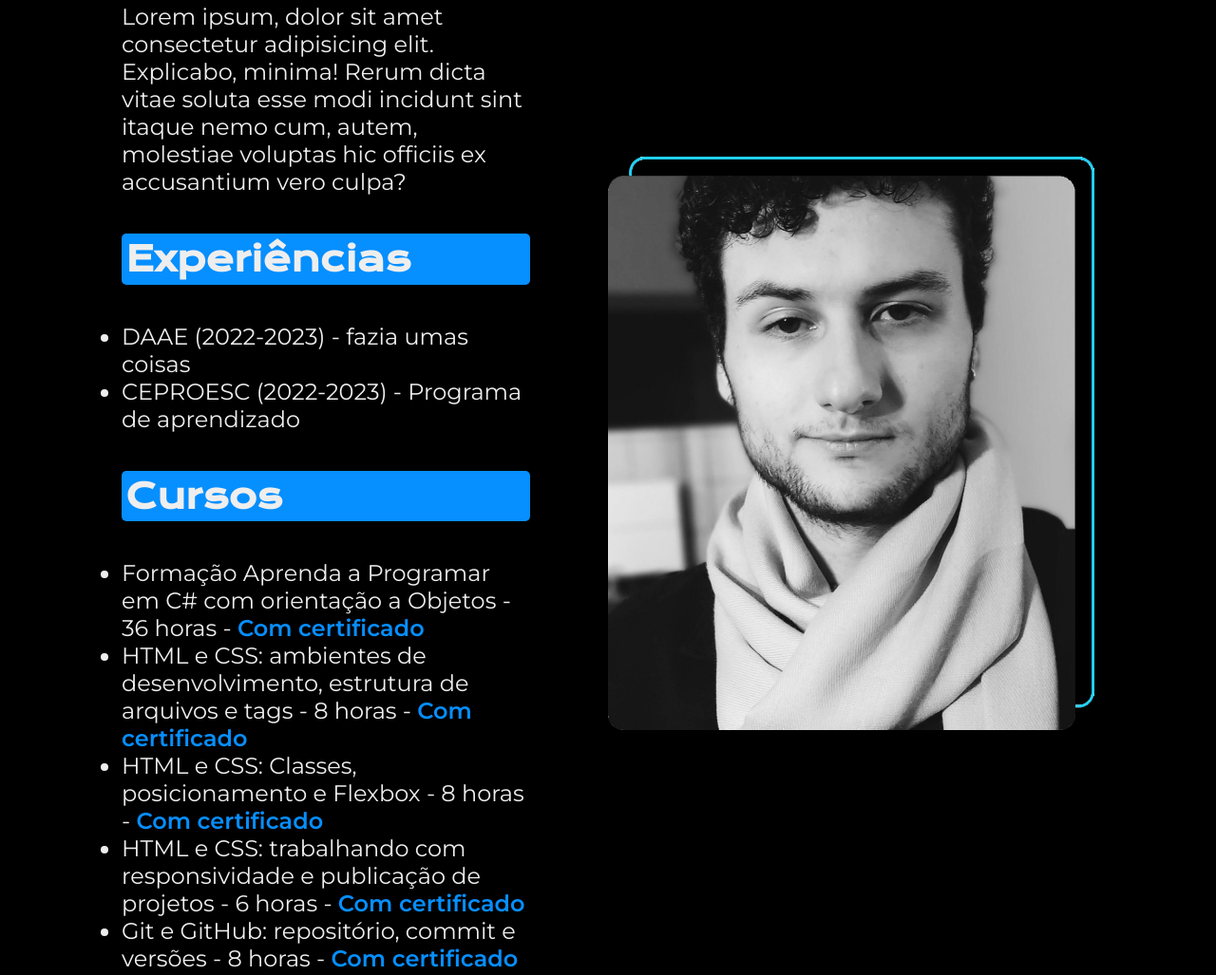
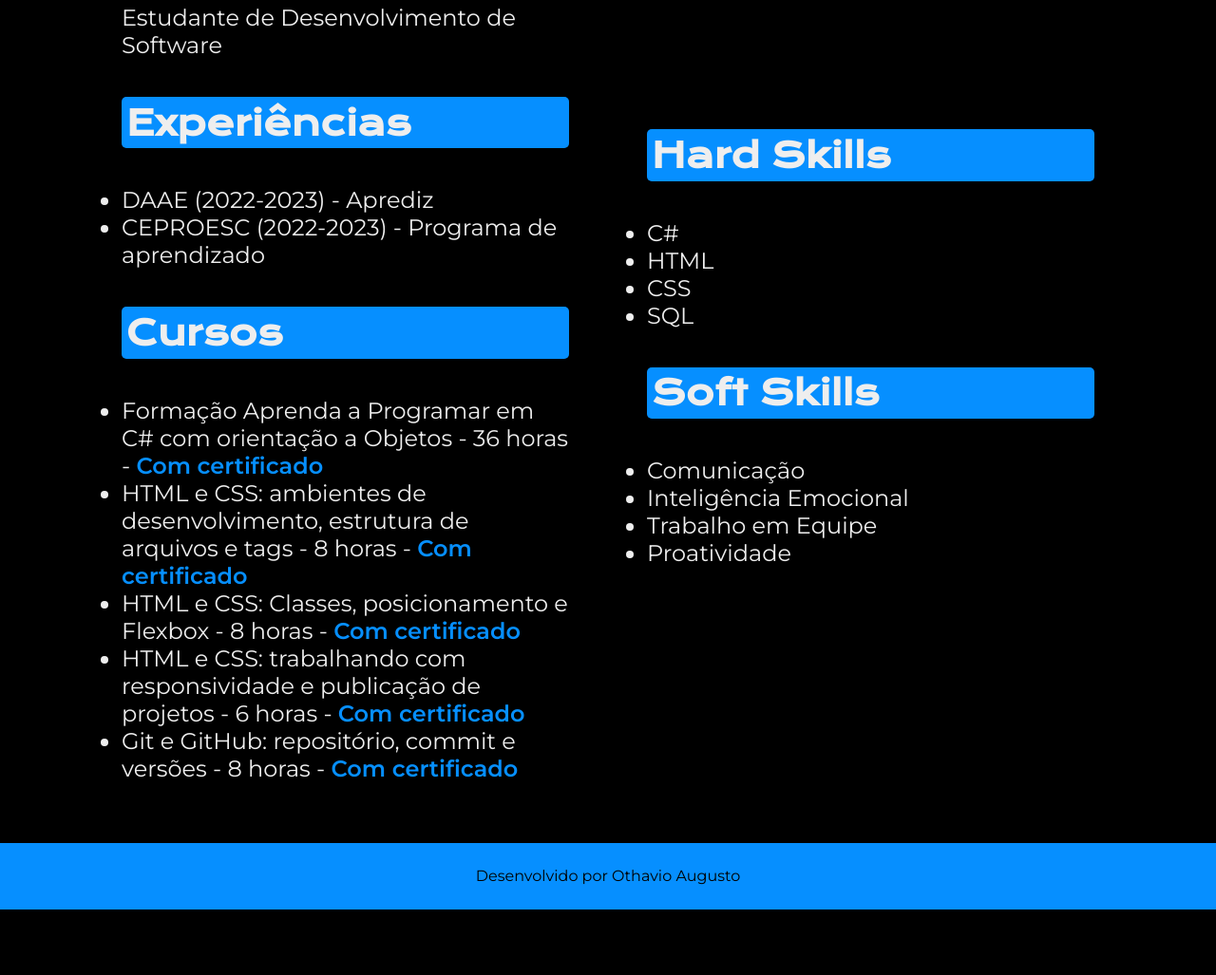
Before and after one commit to thavao/Pagina-Estudo-HTML-CSS-1, a plain HTML site: page curriculo.html in a window 1280 px wide. Shown: the part 222-1249 px from the top of the page at 95% size. After the commit the page ends 1180 px from the top, so only its background shows below. Drawn offline with nearby package versions, Linux system fonts and the light colour scheme.

Commit message:
alterando conteudo e estilos

```diff
--- a/curriculo.html
+++ b/curriculo.html
@@ -1,5 +1,6 @@
 <!DOCTYPE html>
 <html lang="pt-br">
+
 <head>
     <meta charset="UTF-8">
     <meta http-equiv="X-UA-Compatible" content="IE=edge">
@@ -7,6 +8,7 @@
     <title>Curriculo</title>
     <link rel="stylesheet" href="./styles/styles.css">
 </head>
+
 <body>
     <header class="cabecalho">
         <nav class="cabecalho__menu">
@@ -16,29 +18,57 @@
         </nav>
     </header>
     <main class="apresentacao">
-        <section class="apresentacao__conteudo">
+        <section class="apresentacao__conteudo_2">
             <h1 class="apresentacao__conteudo__titulo__curriculo">Currículo</h1>
-        <p class="apresentacao__conteudo__texto">Lorem ipsum, dolor sit amet consectetur adipisicing elit. Explicabo, minima! Rerum dicta vitae soluta esse modi incidunt sint itaque nemo cum, autem, molestiae voluptas hic officiis ex accusantium vero culpa?</p>
+            <p class="apresentacao__conteudo__texto">Estudante de Desenvolvimento de Software</p>
 
             <h1 class="apresentacao__conteudo__titulo__curriculo">Experiências</h1>
             <ul class="apresentacao__conteudo__texto">
-            <li>DAAE (2022-2023) - fazia umas coisas</li>
+                <li>DAAE (2022-2023) - Aprediz</li>
                 <li>CEPROESC (2022-2023) - Programa de aprendizado</li>
             </ul>
 
             <h1 class="apresentacao__conteudo__titulo__curriculo">Cursos</h1>
             <ul class="apresentacao__conteudo__texto">
-            <li>Formação Aprenda a Programar em C# com orientação a Objetos - 36 horas -  <a class="link" href="https://cursos.alura.com.br/degree/certificate/d68562e2-f470-4767-9481-3df52008f29e?lang=pt_BR"> <strong class="titulo-destaque">Com certificado</strong> </a></li>
-            <li>HTML e CSS: ambientes de desenvolvimento, estrutura de arquivos e tags - 8 horas - <a class="link" href="https://cursos.alura.com.br/certificate/462f8fcf-24f1-4626-84c7-acd80e59e730?lang=pt_BR"> <strong class="titulo-destaque">Com certificado</strong> </a></li>
-            <li>HTML e CSS: Classes, posicionamento e Flexbox - 8 horas - <a class="link" href="https://cursos.alura.com.br/certificate/d37eddab-9a55-4af2-9c53-f5a41ad6e4ac?lang=pt_BR"> <strong class="titulo-destaque">Com certificado</strong> </a></li>
-            <li>HTML e CSS: trabalhando com responsividade e publicação de projetos - 6 horas - <a class="link" href="https://cursos.alura.com.br/certificate/f209f2c2-a5bb-48ca-9988-0ceb3d32cc5e?lang=pt_BR"> <strong class="titulo-destaque">Com certificado</strong> </a></li>
-            <li>Git e GitHub: repositório, commit e versões - 8 horas -<a class="link" href="https://cursos.alura.com.br/certificate/462f8fcf-24f1-4626-84c7-acd80e59e730?lang=pt_BR"> <strong class="titulo-destaque"> Com certificado </strong></a></li>
+                <li>Formação Aprenda a Programar em C# com orientação a Objetos - 36 horas - <a class="link"
+                        href="https://cursos.alura.com.br/degree/certificate/d68562e2-f470-4767-9481-3df52008f29e?lang=pt_BR">
+                        <strong class="titulo-destaque">Com certificado</strong> </a></li>
+                <li>HTML e CSS: ambientes de desenvolvimento, estrutura de arquivos e tags - 8 horas - <a class="link"
+                        href="https://cursos.alura.com.br/certificate/462f8fcf-24f1-4626-84c7-acd80e59e730?lang=pt_BR">
+                        <strong class="titulo-destaque">Com certificado</strong> </a></li>
+                <li>HTML e CSS: Classes, posicionamento e Flexbox - 8 horas - <a class="link"
+                        href="https://cursos.alura.com.br/certificate/d37eddab-9a55-4af2-9c53-f5a41ad6e4ac?lang=pt_BR">
+                        <strong class="titulo-destaque">Com certificado</strong> </a></li>
+                <li>HTML e CSS: trabalhando com responsividade e publicação de projetos - 6 horas - <a class="link"
+                        href="https://cursos.alura.com.br/certificate/f209f2c2-a5bb-48ca-9988-0ceb3d32cc5e?lang=pt_BR">
+                        <strong class="titulo-destaque">Com certificado</strong> </a></li>
+                <li>Git e GitHub: repositório, commit e versões - 8 horas -<a class="link"
+                        href="https://cursos.alura.com.br/certificate/462f8fcf-24f1-4626-84c7-acd80e59e730?lang=pt_BR">
+                        <strong class="titulo-destaque"> Com certificado </strong></a></li>
+            </ul>
+
+        </section>
+        <section class="apresentacao__conteudo_2">
+            <h1 class="apresentacao__conteudo__titulo__curriculo">Hard Skills</h1>
+            <ul class="apresentacao__conteudo__texto">
+                <li>C#</li>
+                <li>HTML</li>
+                <li>CSS</li>
+                <li>SQL</li>
+            </ul>
+
+            <h1 class="apresentacao__conteudo__titulo__curriculo">Soft Skills</h1>
+            <ul class="apresentacao__conteudo__texto">
+                <li>Comunicação</li>
+                <li>Inteligência Emocional</li>
+                <li>Trabalho em Equipe</li>
+                <li>Proatividade</li>
             </ul>
         </section>
-        <img class="apresentacao__imagem" src="./assets/image.jpeg" alt="Imagem em preto e branco do Othavio de frente para a camera com cachecol e blusa de frio">
     </main>
     <footer class="rodape">
         <p>Desenvolvido por Othavio Augusto</p>
     </footer>
 </body>
+
 </html>
--- a/styles/styles.css
+++ b/styles/styles.css
@@ -1,41 +1,41 @@
-@import url('https://fonts.googleapis.com/css2?family=Krona+One&display=swap');
-@import url('https://fonts.googleapis.com/css2?family=Montserrat&display=swap');
-@import url('https://fonts.googleapis.com/css2?family=Montserrat:wght@600&display=swap');
+@import url("https://fonts.googleapis.com/css2?family=Krona+One&display=swap");
+@import url("https://fonts.googleapis.com/css2?family=Montserrat&display=swap");
+@import url("https://fonts.googleapis.com/css2?family=Montserrat:wght@600&display=swap");
 
-:root{
+:root {
   --cor-primaria: #000000;
-    --cor-secundaria: #EEEEEE;
-    --cor-terciaria: #068FFF;
-    --cor-hover: #4E4FEB;
+  --cor-secundaria: #eeeeee;
+  --cor-terciaria: #068fff;
+  --cor-hover: #4e4feb;
 
-    --fonte-primaria: 'Krona One', sans-serif;
-    --fonte-secundaria: 'Montserrat', sans-serif;
+  --fonte-primaria: "Krona One", sans-serif;
+  --fonte-secundaria: "Montserrat", sans-serif;
 
   --tamanho-fonte-titulo: 2.25rem;
-    --tamanho-fonte-texto:1.5rem;
+  --tamanho-fonte-texto: 1.5rem;
 }
 
-*{
+* {
   margin: 0;
   padding: 0;
 }
 
-body{
+body {
   box-sizing: border-box;
   background-color: var(--cor-primaria);
   color: var(--cor-secundaria);
 }
 
-.cabecalho{
+.cabecalho {
   padding: 3% 0% 0% 10%;
 }
 
-.cabecalho__menu{
+.cabecalho__menu {
   display: flex;
   gap: 5%;
 }
 
-.cabecalho__menu__link{
+.cabecalho__menu__link {
   color: var(--cor-terciaria);
   font-family: var(--fonte-secundaria);
   font-size: var(--tamanho-fonte-texto);
@@ -43,42 +43,45 @@ body{
   text-decoration: none;
 }
 
-
-
-.apresentacao{
+.apresentacao {
   padding: 5% 10%;
   display: flex;
   align-items: center;
   justify-content: space-between;
   gap: 82px;
+  min-height: calc(100vh - 40px);
 }
 
-.apresentacao__conteudo{
+.apresentacao__conteudo {
   width: 50%;
   display: flex;
   flex-direction: column;
   gap: 40px;
-
 }
 
-.apresentacao__conteudo__titulo{
+.apresentacao__conteudo_2 {
+  width: 50%;
+  display: flex;
+  flex-direction: column;
+
+  gap: 40px;
+}
+
+.apresentacao__conteudo__titulo {
   font-size: var(--tamanho-fonte-titulo);
   font-family: var(--fonte-primaria);
-
 }
 
-.titulo-destaque{
+.titulo-destaque {
   color: var(--cor-terciaria);
 }
 
-.apresentacao__conteudo__texto{
-
+.apresentacao__conteudo__texto {
   font-family: var(--fonte-secundaria);
   font-size: var(--tamanho-fonte-texto);
 }
 
-
-.apresentacao__links{
+.apresentacao__links {
   display: flex;
   justify-content: space-between;
   flex-direction: column;
@@ -86,13 +89,13 @@ body{
   gap: 32px;
 }
 
-.apresentacao__links__subtitulo{
+.apresentacao__links__subtitulo {
   font-family: var(--fonte-primaria);
   font-weight: 400;
   font-size: var(--tamanho-fonte-texto);
 }
 
-.apresentacao__links__navegacao{
+.apresentacao__links__navegacao {
   display: flex;
   justify-content: center;
   gap: 16px;
@@ -105,54 +108,54 @@ body{
   font-weight: 600;
   text-decoration: none;
   color: var(--cor-secundaria);
-
 }
 
-.apresentacao__links__link:hover{
+.apresentacao__links__link:hover {
   background-color: var(--cor-hover);
 }
 
-.apresentacao__imagem{
+.apresentacao__imagem {
   width: 50%;
 }
 
-.apresentacao__conteudo__titulo__curriculo{
+.apresentacao__conteudo__titulo__curriculo {
   font-size: var(--tamanho-fonte-titulo);
   font-family: var(--fonte-primaria);
   background-color: var(--cor-terciaria);
   padding: 1%;
   border-radius: 5px;
 }
-.link{
+.link {
   text-decoration: none;
   color: var(--cor-secundaria);
 }
 
-.rodape{
+.rodape {
   background-color: var(--cor-terciaria);
   text-align: center;
   padding: 2%;
   color: var(--cor-primaria);
   font-family: var(--fonte-secundaria);
   font-weight: 400;
+  position: fixed bottom;
+  bottom: 0;
 }
 
-
-@media (max-width: 1200px){
-    .cabecalho{
+@media (max-width: 1200px) {
+  .cabecalho {
     padding: 10%;
   }
 
-    .cabecalho__menu{
-        justify-content:center;
+  .cabecalho__menu {
+    justify-content: center;
   }
 
-    .apresentacao{
-        flex-direction: column-reverse;
+  .apresentacao {
+    flex-direction: column;
     padding: 5%;
   }
-    .apresentacao__conteudo{
+  .apresentacao__conteudo {
     width: auto;
-        gap: calc(5vh + 5px) calc(5vw + 5px)
+    gap: calc(5vh + 5px) calc(5vw + 5px);
   }
 }
```
Also changed, not shown: abaout.html (+10 -4 lines). Lines whose indentation alone changed are shown as unchanged.
